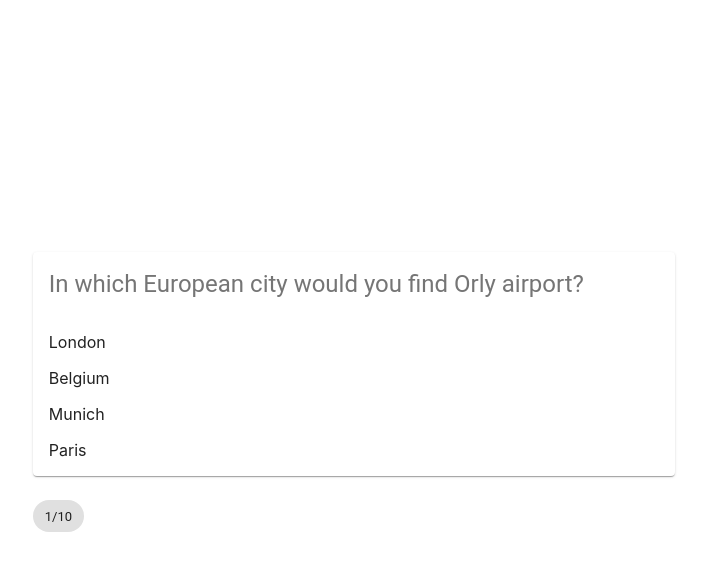
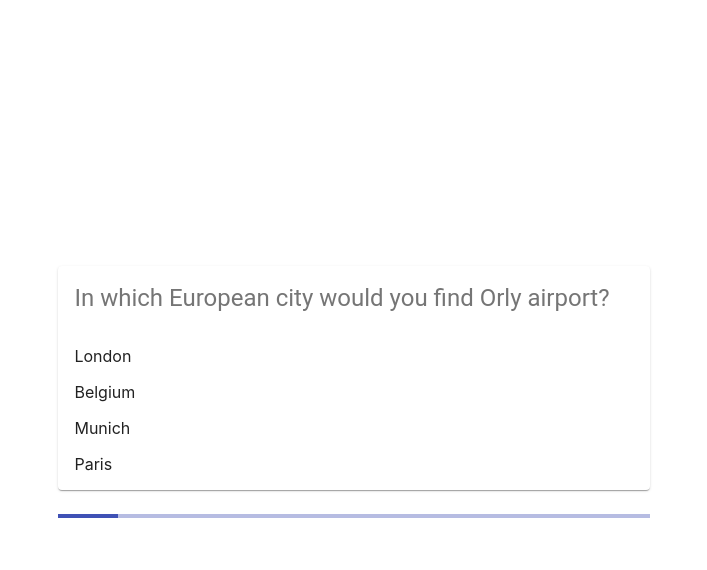
Before and after one commit to leonliangsc/Triviania, a React (Create React App) app in the folder app/: page / in a window 1280 px wide. Both pictures are taken after a click on the button "START TRIVIANIA". Shown: the top 570 px of the page, without its empty margins (286-993 px from the left). Built offline with nearby package versions, Linux system fonts and the light colour scheme.

Commit message:
merge progress bar with updates

```diff
--- a/app/src/components/GameBoard.js
+++ b/app/src/components/GameBoard.js
@@ -5,6 +5,7 @@ import { makeStyles } from '@material-ui/core/styles';
 import Card from '@material-ui/core/Card';
 import Chip from '@material-ui/core/Chip';
 import { Grid } from '@material-ui/core';
+import ProgressBar from './ProgressBar';
 
 const useStyles = makeStyles({
     root: {
@@ -12,6 +13,7 @@ const useStyles = makeStyles({
     },
     grid: {
         flexGrow: 1,
+        width:'200',
     },
   });
 
@@ -35,7 +37,7 @@ function GameBoard( {setState, setScore} ) {
             // console.log(localScore)
             setTimeout(() => {
                 setSubmitted(false);
-                if (questionIndex < 1) {
+                if (questionIndex < 9) {
                     setQuestionIndex(questionIndex + 1);
                 } else {
                     setScore(localScore);
@@ -63,15 +65,19 @@ function GameBoard( {setState, setScore} ) {
         <div>
             <Grid container spacing={3}>
 
-                <Grid item xs={12}><Card className={classes.grid}>
+                <Grid item xs={12}>
+                    <Card className={classes.grid}>
                     {loaded && <Question
                     submit = {submitAnswer}
                     question = {questions[questionIndex]}
                     submitted = {submitted}
                     />}
-                </Card></Grid>
+                    </Card>
+                </Grid>
 
-                <Grid item xs={12}><Chip justifycontent='center' label={`${questionIndex + 1}/10`} /></Grid>
+                <Grid item xs={12}>
+                    <ProgressBar progress={questionIndex + 1}/>
+                </Grid>
             </Grid>
 
 
--- a/app/src/components/ScoreBoard.js
+++ b/app/src/components/ScoreBoard.js
@@ -29,12 +29,17 @@ function ScoreBoard({ score, setState}) {
                     style={{ minHeight: '100vh' }}>
                 <Grid item xs={12}>
                     <Card>
-                        <Paper className={classes.paper}>Your score here</Paper>
+                        <Paper className={classes.paper}>{`Your score: ${score}/10`}</Paper>
                     </Card>
                 </Grid>
-                <Grid item xs={12}>
+            <Grid item xs={12}>
                 <Button onClick={setState} variant="contained">
                         Try Again
+                </Button>
+            </Grid>
+            <Grid item xs={12}>
+                <Button variant="contained" href='https://linktree.leonshichuan.workers.dev/'>
+                        Who made it?
                 </Button>
             </Grid>
             </Grid>
```
